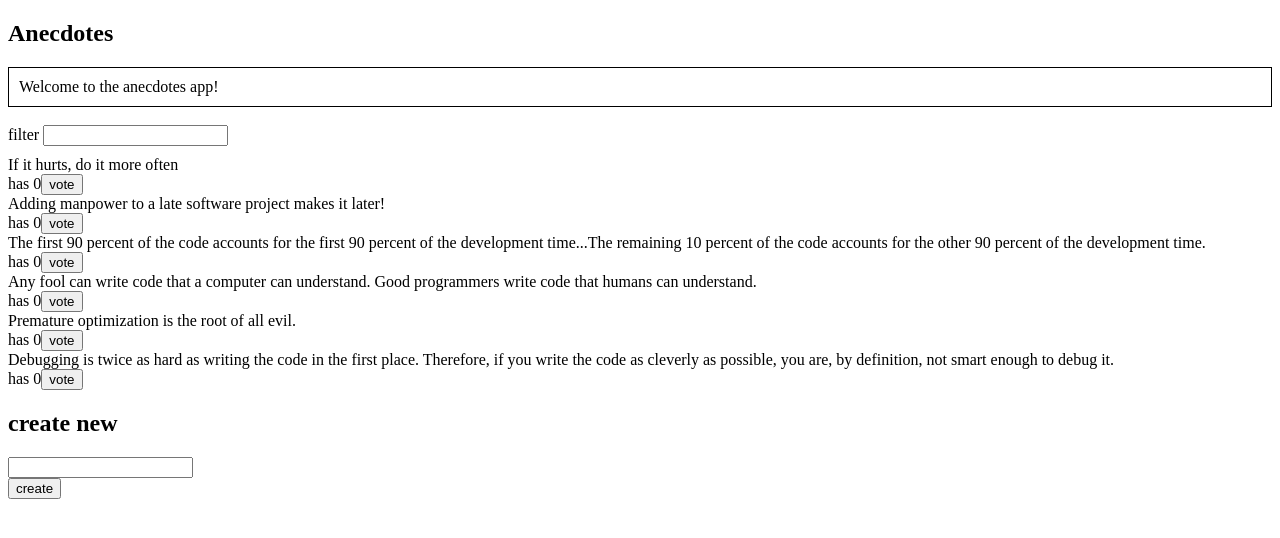
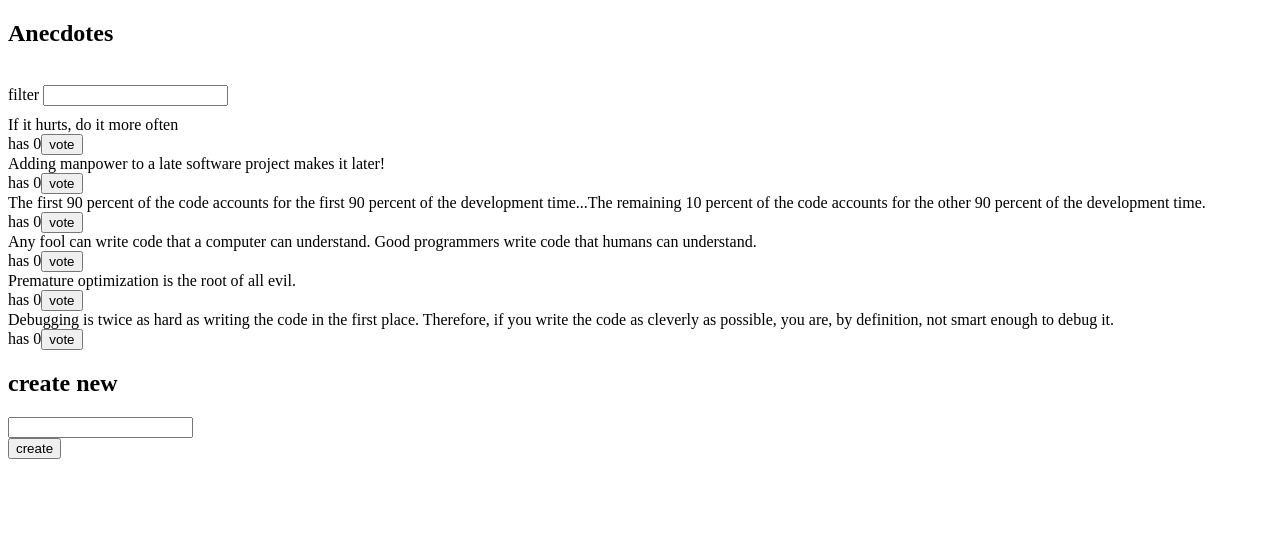
Before and after one commit to DipjalBAsnet/part-6, a React (Vite) app in the folder redux-anecdotes/: page / in a window 1280 px wide. Shown: the top 538 px of the page. Built offline with nearby package versions, Linux system fonts and the light colour scheme.

Commit message:
notification for adding anecdoteand voting can be shown

```diff
--- a/redux-anecdotes/src/components/AnecdoteForm.jsx
+++ b/redux-anecdotes/src/components/AnecdoteForm.jsx
@@ -1,5 +1,6 @@
 import { useDispatch } from "react-redux";
 import { createAnecdote } from "../reducers/anecdoteReducer";
+import { setNotificationWithTimeout } from "../reducers/notificationReducer";
 
 const AnecdoteForm = () => {
   const dispatch = useDispatch();
@@ -7,8 +8,9 @@ const AnecdoteForm = () => {
   const addAnecdote = (event) => {
     event.preventDefault();
     const content = event.target.anecdote.value;
-    event.target.anecdote.value = ""; // Clear the input field
+    event.target.anecdote.value = "";
     dispatch(createAnecdote(content));
+    dispatch(setNotificationWithTimeout(`you created "${content}"`, 5000));
   };
 
   return (
--- a/redux-anecdotes/src/components/AnecdoteList.jsx
+++ b/redux-anecdotes/src/components/AnecdoteList.jsx
@@ -1,5 +1,6 @@
 import { useSelector, useDispatch } from "react-redux";
 import { voteForAnecdote } from "../reducers/anecdoteReducer";
+import { setNotificationWithTimeout } from "../reducers/notificationReducer";
 
 const AnecdoteList = () => {
   const anecdotes = useSelector((state) => {
@@ -11,8 +12,9 @@ const AnecdoteList = () => {
 
   const dispatch = useDispatch();
 
-  const vote = (id) => {
+  const vote = (id, content) => {
     dispatch(voteForAnecdote(id));
+    dispatch(setNotificationWithTimeout(`You voted for "${content}"`, 5000));
   };
 
   return (
@@ -22,7 +24,9 @@ const AnecdoteList = () => {
           <div>{anecdote.content}</div>
           <div>
             has {anecdote.votes}
-            <button onClick={() => vote(anecdote.id)}>vote</button>
+            <button onClick={() => vote(anecdote.id, anecdote.content)}>
+              vote
+            </button>
           </div>
         </div>
       ))}
--- a/redux-anecdotes/src/reducers/anecdoteReducer.js
+++ b/redux-anecdotes/src/reducers/anecdoteReducer.js
@@ -37,10 +37,6 @@ const anecdoteSlice = createSlice({
       state.push(newAnecdote);
       state.sort((a, b) => b.votes - a.votes);
     },
-    notification(state, action) {
-      const notificationm = action.payload;
-      return notificationm;
-    },
   },
 });
 
--- a/redux-anecdotes/src/reducers/notificationReducer.js
+++ b/redux-anecdotes/src/reducers/notificationReducer.js
@@ -2,7 +2,7 @@ import { createSlice } from "@reduxjs/toolkit";
 
 const notificationSlice = createSlice({
   name: "notification",
-  initialState: "Welcome to the anecdotes app!",
+  initialState: "",
   reducers: {
     setNotification(state, action) {
       return action.payload;
@@ -12,5 +12,15 @@ const notificationSlice = createSlice({
     },
   },
 });
+
+export const setNotificationWithTimeout = (message, timeout = 5000) => {
+  return (dispatch) => {
+    dispatch(setNotification(message));
+    setTimeout(() => {
+      dispatch(clearNotification());
+    }, timeout);
+  };
+};
+
 export const { setNotification, clearNotification } = notificationSlice.actions;
 export default notificationSlice.reducer;
```
